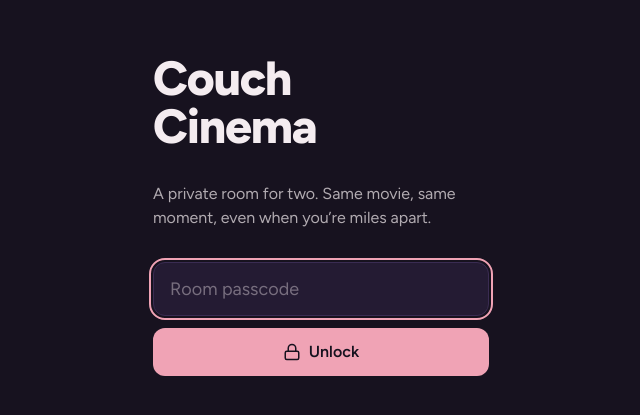
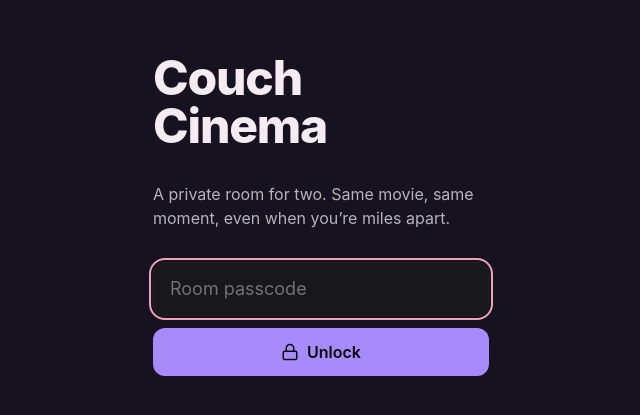
Before and after one commit to sahadat-33/vimo, a Next.js app in the folder client/: page / in a window 1280 px wide. Shown: the part 185-600 px from the top of the page, without its empty margins (319-959 px from the left). Built offline with nearby package versions, Linux system fonts and the light colour scheme; no server answers.

Commit message:
Add files via upload

```diff
--- a/client/tailwind.config.ts
+++ b/client/tailwind.config.ts
@@ -1,4 +1,8 @@
 import type { Config } from 'tailwindcss';
-export default { content: ['./src/**/*.{ts,tsx}'], theme: { extend: { colors: {
-  night: '#17121f', dusk: '#241b33', plum: '#3a2c52', blush: '#f0a3b5', cream: '#f4ecf0', ember: '#ff7a59' },
-  fontFamily: { sans: ['"Figtree"', 'system-ui', 'sans-serif'] } } }, plugins: [] } satisfies Config;
+// Design tokens. Legacy names (night/dusk/plum/blush/cream/ember) alias the new palette so older components follow the theme.
+const t = { bg: '#09090B', surface: '#18181B', surface2: '#202027', primary: '#7C3AED', secondary: '#A78BFA', accent: '#F97316', ink: '#FAFAFA', muted: '#A1A1AA' };
+export default { content: ['./src/**/*.{ts,tsx}'], theme: { extend: {
+  colors: { ...t, night: t.bg, dusk: t.surface, plum: t.surface2, blush: t.secondary, cream: t.ink, ember: t.accent },
+  fontFamily: { sans: ['Inter', 'system-ui', 'sans-serif'] },
+  borderRadius: { card: '20px' },
+  boxShadow: { card: '0 10px 30px -12px rgba(0,0,0,.6)', glow: '0 8px 30px -8px rgba(124,58,237,.55)' } } }, plugins: [] } satisfies Config;
```
